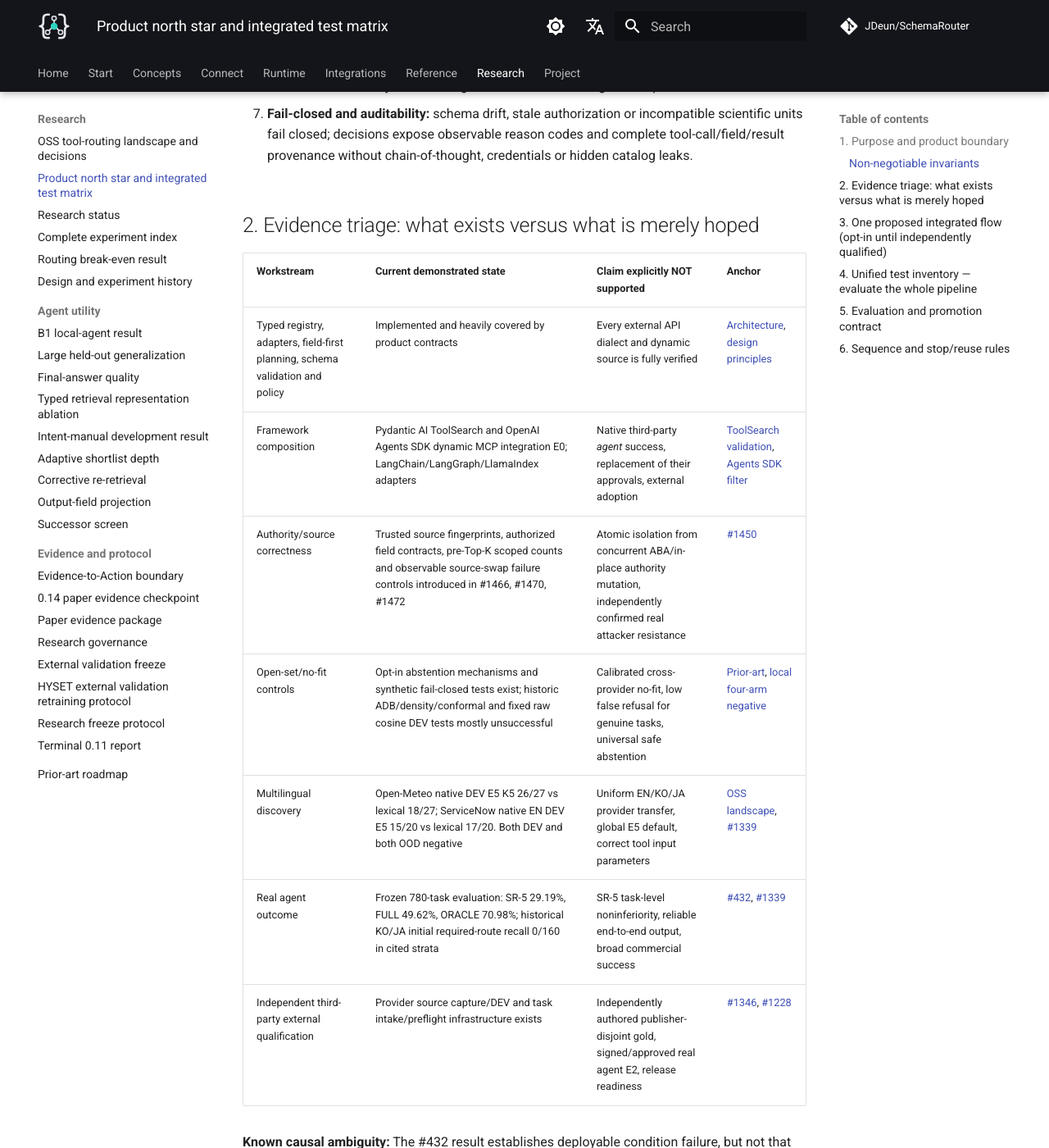
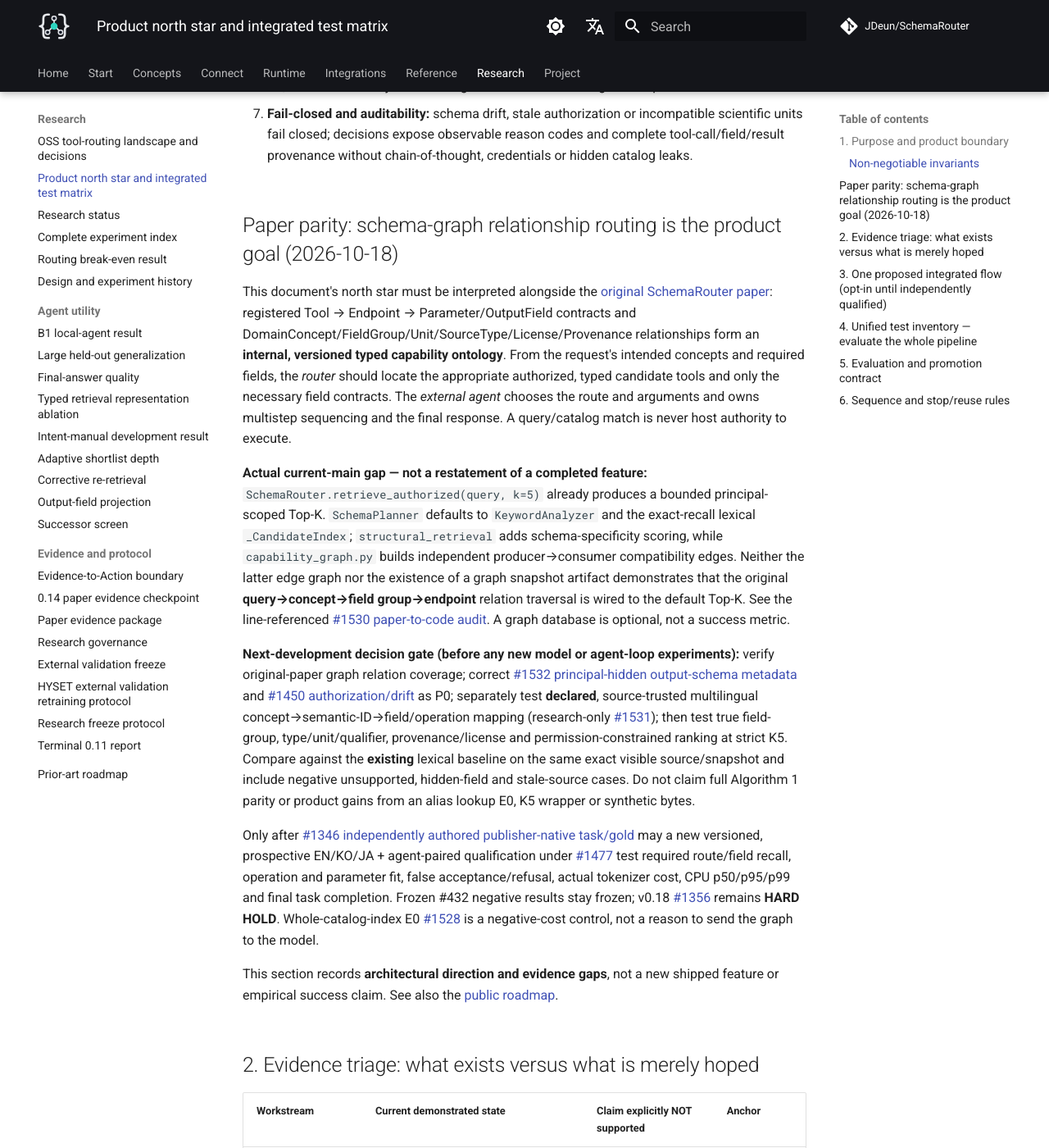
Before and after one commit to JDeun/SchemaRouter, an MkDocs documentation site: the page built from docs/research/product-north-star-and-test-matrix.md, in a window 1280 px wide and 1400 px high, scrolled down 1473 px. Shown: the whole window at 82% size. Built offline with MkDocs 1.6.1 and Material for MkDocs 9.7.7, drawn with Linux system fonts in a browser that asks for light colours; comment, search, counter and statistics services are not loaded.

Commit message:
docs(#1530): make original schema-graph search a mandatory north-star parity gate

```diff
--- a/docs/research/product-north-star-and-test-matrix.md
+++ b/docs/research/product-north-star-and-test-matrix.md
@@ -24,6 +24,60 @@
 5. **No-fit ≠ missing information ≠ forbidden:** no matching capability, a parameter clarification requirement, ambiguous operation and unauthorized request must be distinct internal states; externally disclosed reason must not leak hidden routes.
 6. **Frozen research stays frozen:** no DEV-informed post-hoc threshold on original #432 or already-consumed ServiceNow/Open-Meteo tasks, no variable-K results described as strict K5, no metric from synthetic strings described as multilingual competence.
 7. **Fail-closed and auditability:** schema drift, stale authorization or incompatible scientific units fail closed; decisions expose observable reason codes and complete tool-call/field/result provenance without chain-of-thought, credentials or hidden catalog leaks.
+
+## Paper parity: schema-graph relationship routing is the product goal (2026-10-18)
+
+This document's north star must be interpreted alongside the
+[original SchemaRouter paper](https://arxiv.org/abs/2608.21375):
+registered Tool → Endpoint → Parameter/OutputField contracts and
+DomainConcept/FieldGroup/Unit/SourceType/License/Provenance relationships
+form an **internal, versioned typed capability ontology**. From the
+request's intended concepts and required fields, the *router* should
+locate the appropriate authorized, typed candidate tools and only the
+necessary field contracts. The *external agent* chooses the route and
+arguments and owns multistep sequencing and the final response.
+A query/catalog match is never host authority to execute.
+
+**Actual current-main gap — not a restatement of a completed feature:**
+`SchemaRouter.retrieve_authorized(query, k=5)` already produces a
+bounded principal-scoped Top-K. `SchemaPlanner` defaults to
+`KeywordAnalyzer` and the exact-recall lexical `_CandidateIndex`;
+`structural_retrieval` adds schema-specificity scoring, while
+`capability_graph.py` builds independent producer→consumer
+compatibility edges. Neither the latter edge graph nor the existence of
+a graph snapshot artifact demonstrates that the original
+**query→concept→field group→endpoint** relation traversal is wired to
+the default Top-K. See the line-referenced [#1530 paper-to-code audit](https://github.com/JDeun/SchemaRouter/issues/1530).
+A graph database is optional, not a success metric.
+
+**Next-development decision gate (before any new model or agent-loop
+experiments):** verify original-paper graph relation coverage; correct
+[#1532 principal-hidden output-schema metadata](https://github.com/JDeun/SchemaRouter/issues/1532)
+and [#1450 authorization/drift](https://github.com/JDeun/SchemaRouter/issues/1450)
+as P0; separately test **declared**, source-trusted multilingual
+concept→semantic-ID→field/operation mapping (research-only
+[#1531](https://github.com/JDeun/SchemaRouter/pull/1531)); then
+test true field-group, type/unit/qualifier, provenance/license and
+permission-constrained ranking at strict K5. Compare against the
+**existing** lexical baseline on the same exact visible source/snapshot
+and include negative unsupported, hidden-field and stale-source cases.
+Do not claim full Algorithm 1 parity or product gains from an alias
+lookup E0, K5 wrapper or synthetic bytes.
+
+Only after [#1346 independently authored publisher-native task/gold](https://github.com/JDeun/SchemaRouter/issues/1346)
+may a new versioned, prospective EN/KO/JA + agent-paired
+qualification under [#1477](https://github.com/JDeun/SchemaRouter/issues/1477)
+test required route/field recall, operation and parameter fit, false
+acceptance/refusal, actual tokenizer cost, CPU p50/p95/p99 and final task
+completion. Frozen #432 negative results stay frozen; v0.18
+[#1356](https://github.com/JDeun/SchemaRouter/pull/1356)
+remains **HARD HOLD**. Whole-catalog-index E0
+[#1528](https://github.com/JDeun/SchemaRouter/pull/1528) is a
+negative-cost control, not a reason to send the graph to the model.
+
+This section records **architectural direction and evidence gaps**,
+not a new shipped feature or empirical success claim. See also the
+[public roadmap](../project/roadmap.md).
 
 ## 2. Evidence triage: what exists versus what is merely hoped
 
```
